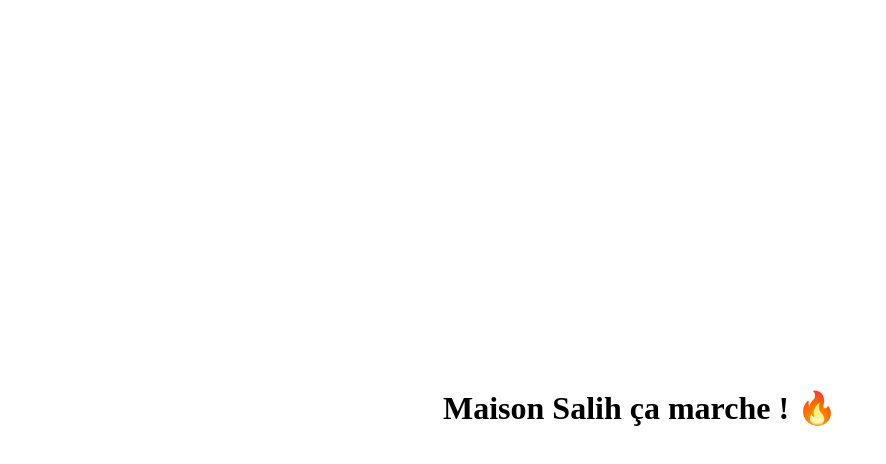
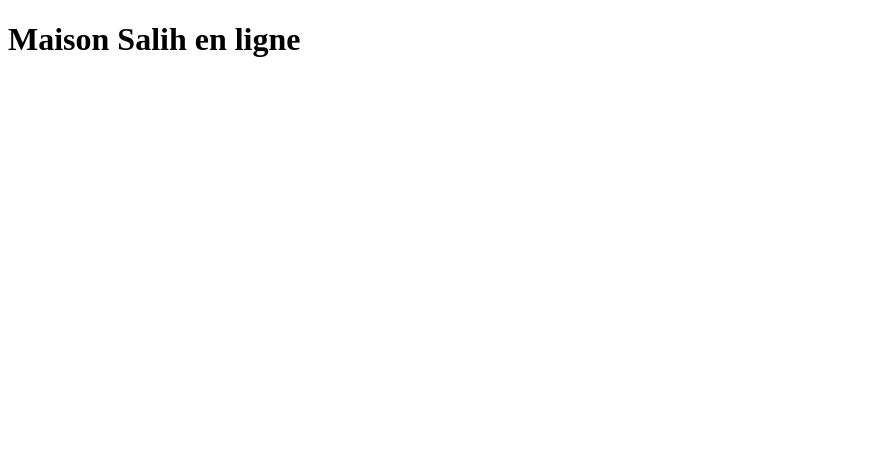
Before and after one commit to jonathanfelicianne-cloud/maison-salih-webapp, a Next.js app: page / in a window 1280 px wide. Shown: the top 464 px of the page, without its empty margins (0-886 px from the left). Built offline with nearby package versions, Linux system fonts and the light colour scheme.

Commit message:
Update page.tsx

```diff
--- a/app/page.tsx
+++ b/app/page.tsx
@@ -1,12 +1,3 @@
-export default function Home() {
-  return (
-    <main style={{
-      display: 'flex',
-      minHeight: '100vh',
-      alignItems: 'center',
-      justifyContent: 'center'
-    }}>
-      <h1>Maison Salih ça marche ! 🔥</h1>
-    </main>
-  )
-}
+   export default function Page() {
+     return <h1>Maison Salih en ligne</h1>
+   }
```
